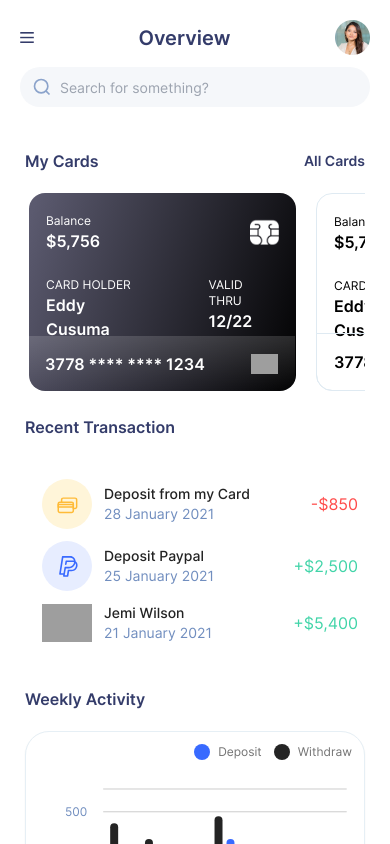
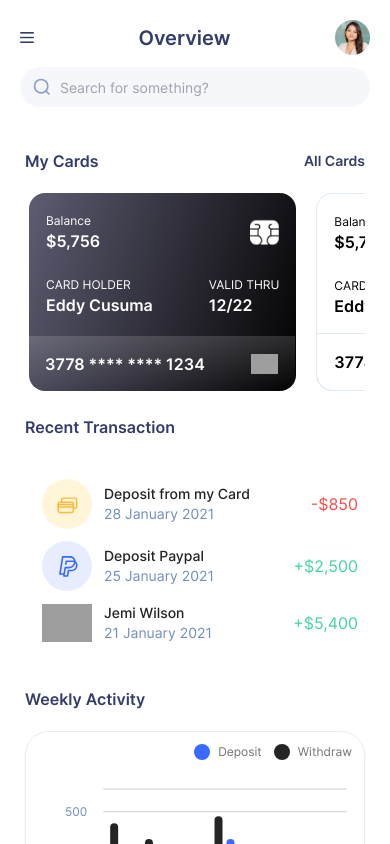
Before and after one commit to anwar-shihab/Soarinc, a Next.js app in the folder soarinc/: page / in a window 390 px wide. Shown: the top 844 px of the page. Built offline with nearby package versions, Linux system fonts and the light colour scheme; grey boxes are pictures that could not be loaded.

Commit message:
card aspect ratio

```diff
--- a/soarinc/components/CreditCards.tsx
+++ b/soarinc/components/CreditCards.tsx
@@ -15,7 +15,7 @@ const CreditCards = () => {
               {
                 cards.map((card, index) => {
                   return (
-                    <CarouselItem key={index} className={`relative ml-5 basis-3/4 lg:basis-2/2 h-[198px] lg:h-[235px] rounded-2xl text-background py-[20px] px-[17px] ${index % 2 === 1 ? 'bg-background border border-cardBorder' : 'bg-custom-gradient'}`}>
+                    <CarouselItem key={index} className={`relative ml-5 basis-3.4/4 lg:basis-2/2 h-[198px] lg:h-[235px] rounded-2xl text-background py-[20px] px-[17px] ${index % 2 === 1 ? 'bg-background border border-cardBorder' : 'bg-custom-gradient'}`}>
                       <div className={`flex justify-between items-center mb-6 ${index % 2 === 1 ? 'invert' : ''}`}>
                         <div className="inline">
                           <div className="text-normal font-lato text-xs text-left">Balance</div>
```
